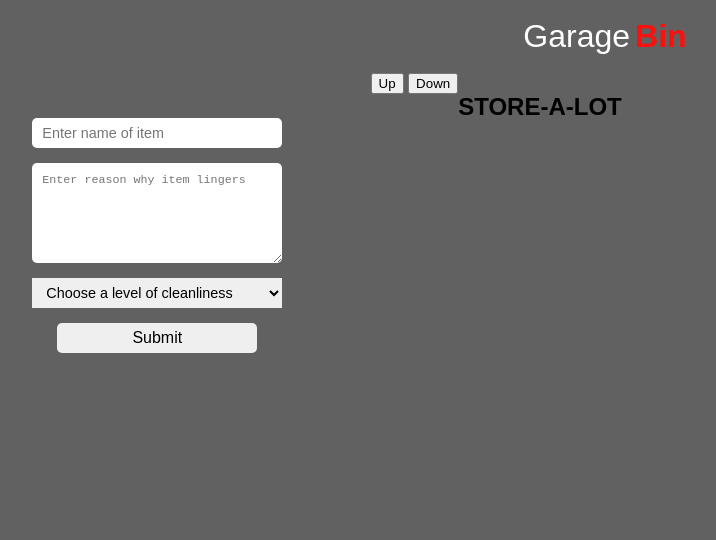
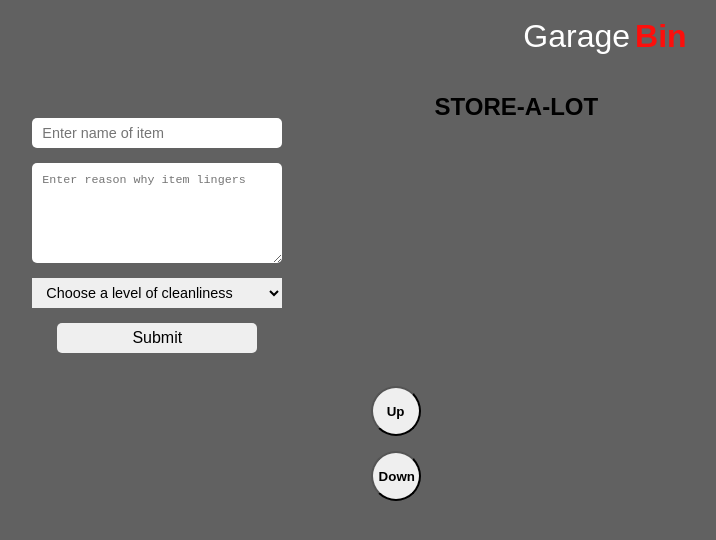
Before and after one commit to tlgreg86/garage-bin, a website: page public/index.html in a window 1280 px wide. Shown: the whole page, without its empty margins (56-772 px from the left). Drawn offline with nearby package versions, Linux system fonts and the light colour scheme.

Commit message:
Add styling for button wrapper and contents

```diff
--- a/public/styles.css
+++ b/public/styles.css
@@ -86,3 +86,20 @@ input[type="button"] {
   border-radius: 5px;
   border: none;
 }
+
+/* Button wrapper styling */
+
+.button-wrapper {
+  width: 5%;
+  display: flex;
+  flex-direction: column;
+  justify-content: center;
+}
+
+button {
+  border-radius: 29px;
+  margin-top: 15px;
+  height: 50px;
+  width: 50px;
+  font-weight: 600;
+}
```
